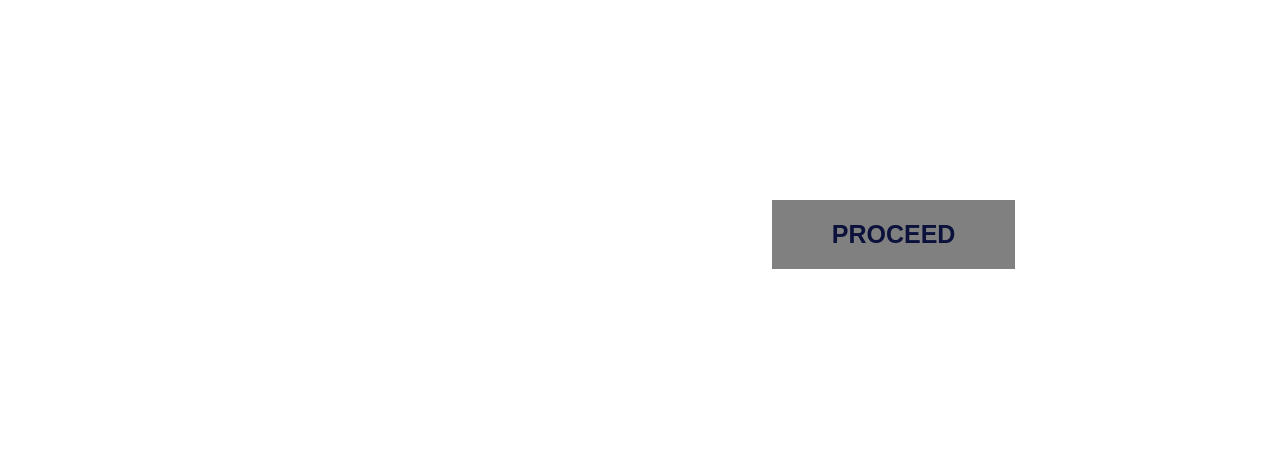
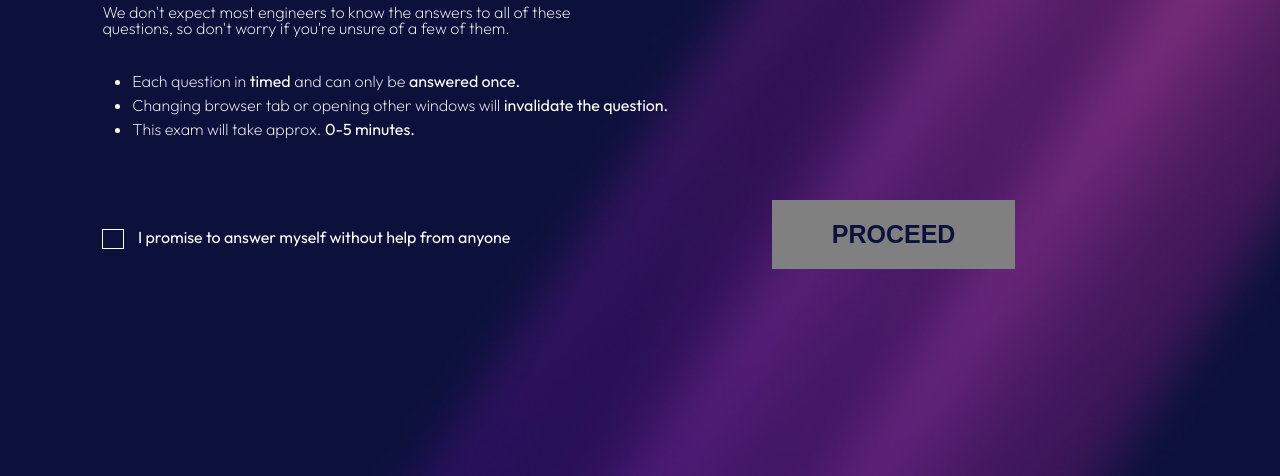
Before and after one commit to Alessandrordless/Bw1, a plain HTML site: page Welcome/index.html in a window 1280 px wide. Shown: the part 324-800 px from the top of the page. Drawn offline with Linux system fonts and the light colour scheme.

Commit message:
Set images path

```diff
--- a/Welcome/Asset/style.css
+++ b/Welcome/Asset/style.css
@@ -11,7 +11,7 @@
 }
 
 body {
-  background-image: url(./Images/bg.jpg);
+  background-image: url(../Images/bg.jpg);
   background-repeat: no-repeat;
   background-size: cover;
   margin: 3% 8% 0 8%;
@@ -76,12 +76,11 @@ ul li {
   height: 20px;
   width: 2%;
   vertical-align: middle;
-   appearance: none;
-   border: 1px solid white;
+  appearance: none;
+  border: 1px solid white;
 }
 .checkbox input:checked {
   appearance: auto;
-
 }
 .checkbox span {
   padding-left: 1%;
```
